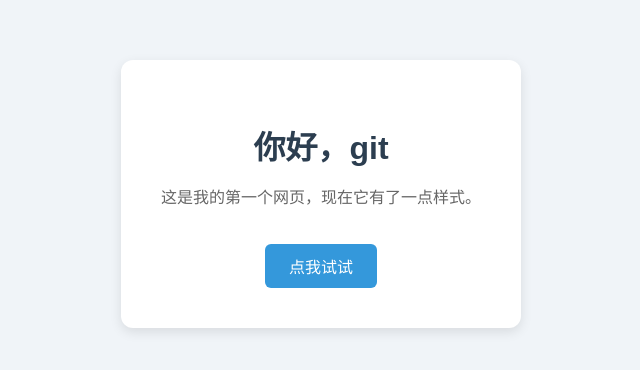
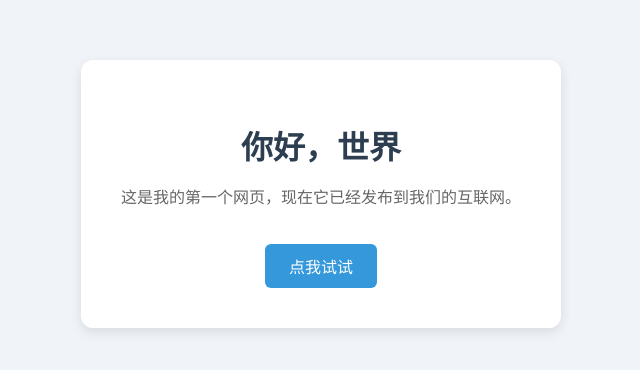
Before and after one commit to Snoming/zero-to-tech, a plain HTML site: page index.html in a window 1280 px wide. Shown: the part 206-576 px from the top of the page, without its empty margins (319-959 px from the left). Drawn offline with Linux system fonts and the light colour scheme.

Commit message:
修改了首页文案

```diff
--- a/index.html
+++ b/index.html
@@ -7,8 +7,8 @@
   </head>
   <body>
     <div class="card">
-      <h1>你好，git</h1>
-      <p id="msg">这是我的第一个网页，现在它有了一点样式。</p>
+      <h1>你好，世界</h1>
+      <p id="msg">这是我的第一个网页，现在它已经发布到我们的互联网。</p>
       <button onclick="changeText()">点我试试</button>
     </div>
     <script src="script.js"></script>
```
Also changed, not shown: README.md.
